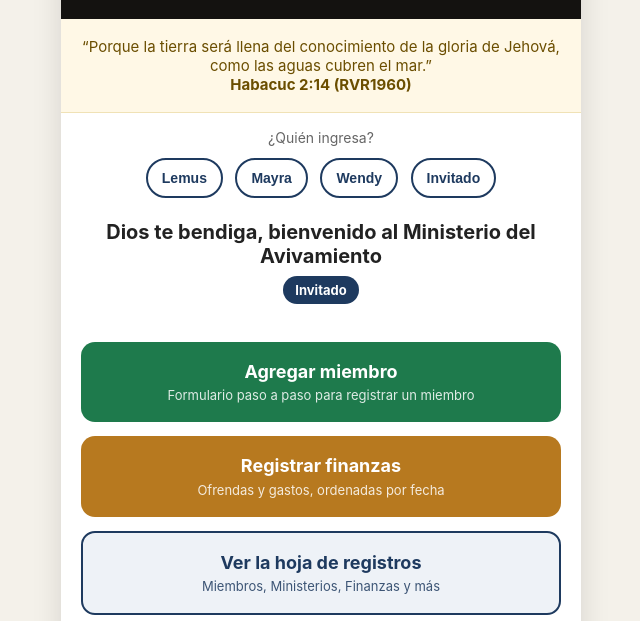
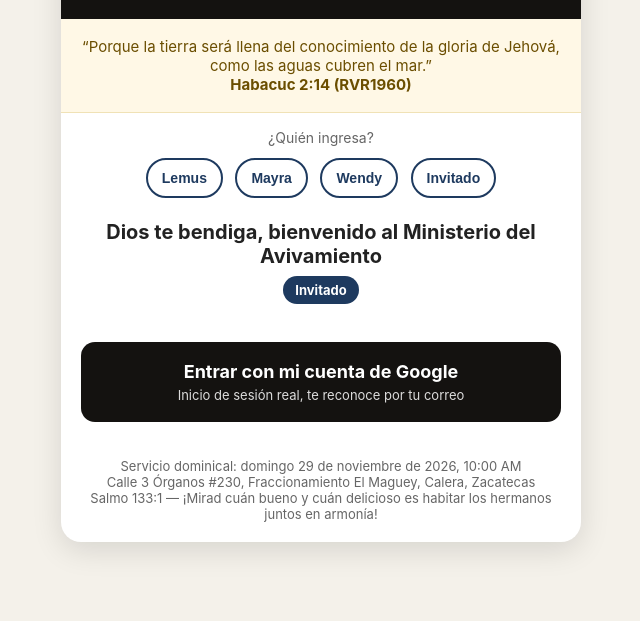
Before and after one commit to lemusguitar-bit/ministerio-del-avivamiento, a plain HTML site: page index.html in a window 1280 px wide. Shown: the part 331-952 px from the top of the page, without its empty margins (319-959 px from the left). After the commit the page ends 913 px from the top, so only its background shows below. Drawn offline with Linux system fonts and the light colour scheme.

Commit message:
Dejar solo el botón Entrar con mi cuenta de Google en la pantalla principal

```diff
--- a/index.html
+++ b/index.html
@@ -54,9 +54,6 @@
       <span class="rol" id="welcome-rol">Invitado</span>
     </div>
     <main>
-      <a class="btn miembros" href="https://docs.google.com/forms/d/e/1FAIpQLScCUfYi2qAkgM4ZFI9Wr2d5dhIJW1I2ZNTDLiNy1nAMN5pufw/viewform" target="_blank" rel="noopener">Agregar miembro<small>Formulario paso a paso para registrar un miembro</small></a>
-      <a class="btn finanzas" href="https://docs.google.com/forms/d/e/1FAIpQLSfnigw7RKRTaVQULOnHSVIizr2tAUIg3cExYRiJZDMPv-289Q/viewform" target="_blank" rel="noopener">Registrar finanzas<small>Ofrendas y gastos, ordenadas por fecha</small></a>
-      <a class="btn hoja" href="https://docs.google.com/spreadsheets/d/1MTEAneWren1m5SxGNHq2psi2gxx9CyYZOUdfQZdbB-0/edit" target="_blank" rel="noopener">Ver la hoja de registros<small>Miembros, Ministerios, Finanzas y más</small></a>
       <a class="btn app" href="https://script.google.com/macros/s/AKfycbyNQzjTRdtHueHk7nHoiLV6h-ohICUgrjYphcaV4x-ACuh9v7ALkd6FGmgE35wWNl39/exec" target="_blank" rel="noopener">Entrar con mi cuenta de Google<small>Inicio de sesión real, te reconoce por tu correo</small></a>
     </main>
     <footer>
```
